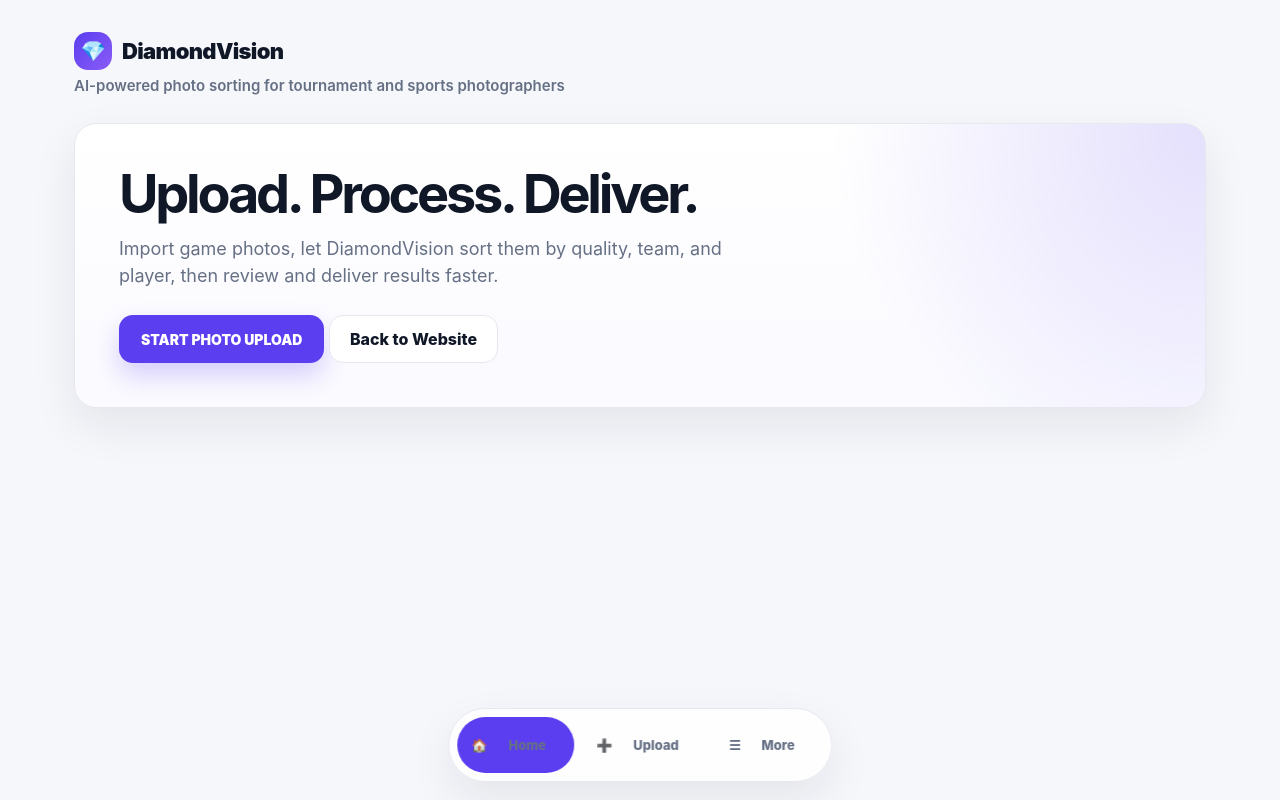
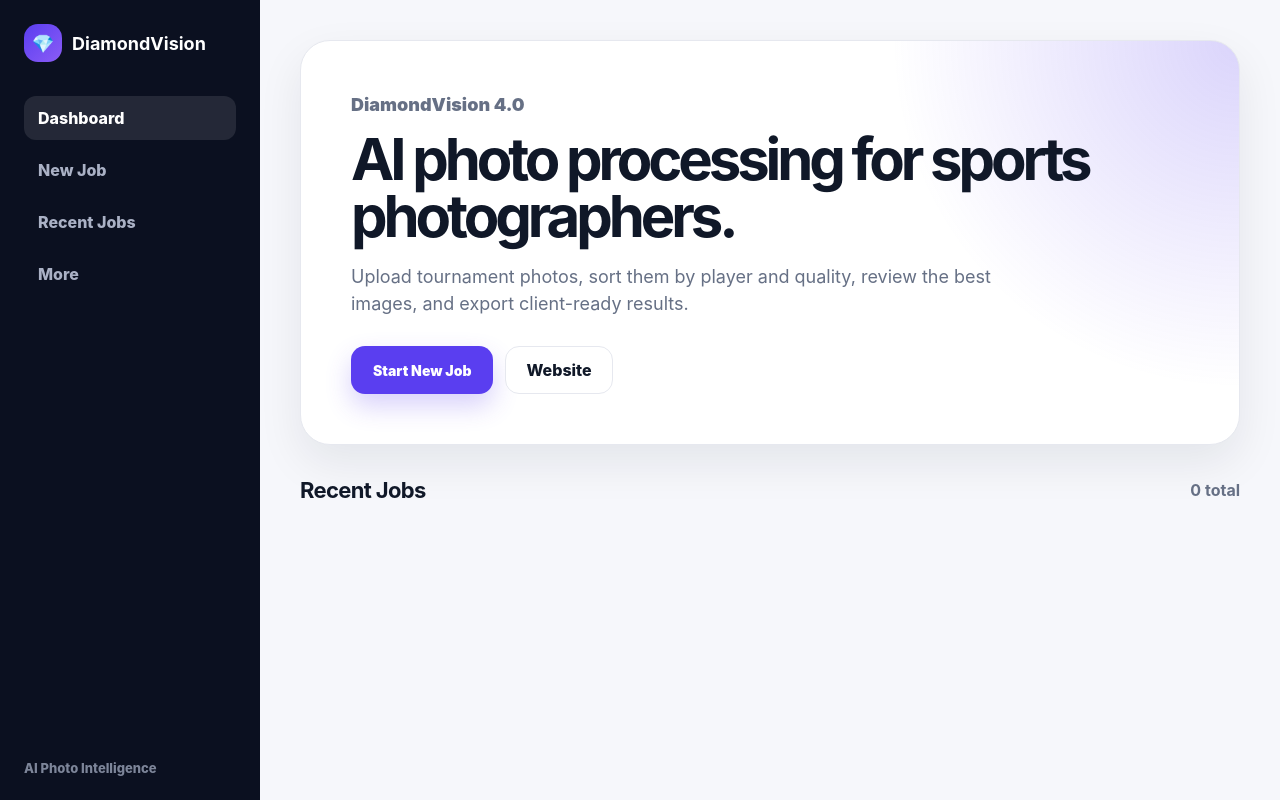
Before and after one commit to jonathanhorton3637/diamondvision-app, a Flask app: page /tournaments in a window 1280 px wide. Run offline with Flask 3, Linux system fonts and the light colour scheme.

Commit message:
Add DiamondVision 4.0 dashboard shell

```diff
--- a/static/style.css
+++ b/static/style.css
@@ -682,3 +682,206 @@ textarea:focus{
         grid-template-columns:repeat(2,1fr);
     }
 }
+
+
+.app-shell{
+    min-height:100vh;
+    display:grid;
+    grid-template-columns:260px 1fr;
+}
+
+.sidebar{
+    position:sticky;
+    top:0;
+    height:100vh;
+    background:#0b1020;
+    color:white;
+    padding:24px;
+    display:flex;
+    flex-direction:column;
+}
+
+.sidebar-brand{
+    display:flex;
+    align-items:center;
+    gap:10px;
+    font-size:18px;
+    font-weight:900;
+    margin-bottom:34px;
+}
+
+.sidebar-brand span{
+    width:38px;
+    height:38px;
+    border-radius:14px;
+    background:linear-gradient(135deg,var(--purple),#8b5cf6);
+    display:flex;
+    align-items:center;
+    justify-content:center;
+}
+
+.sidebar-nav{
+    display:flex;
+    flex-direction:column;
+    gap:8px;
+}
+
+.sidebar-nav a{
+    padding:12px 14px;
+    border-radius:12px;
+    color:#aab1c5;
+    font-weight:800;
+}
+
+.sidebar-nav a:hover,
+.sidebar-nav a.active{
+    color:white;
+    background:rgba(255,255,255,.10);
+}
+
+.sidebar-footer{
+    margin-top:auto;
+    color:#7d8599;
+    font-size:13px;
+    font-weight:800;
+}
+
+.main-panel{
+    padding:40px;
+    max-width:1180px;
+    width:100%;
+}
+
+.dashboard-hero{
+    background:
+        radial-gradient(circle at top right,rgba(90,62,240,.22),transparent 34%),
+        white;
+    border:1px solid var(--line);
+    border-radius:30px;
+    padding:50px;
+    box-shadow:var(--shadow);
+}
+
+.eyebrow{
+    color:var(--purple);
+    font-weight:900;
+    margin:0 0 12px;
+}
+
+.dashboard-hero h1{
+    max-width:760px;
+    margin:0 0 18px;
+    font-size:58px;
+    line-height:.98;
+    letter-spacing:-.07em;
+}
+
+.dashboard-hero p{
+    max-width:660px;
+    color:var(--muted);
+    font-size:18px;
+    line-height:1.55;
+}
+
+.hero-actions{
+    display:flex;
+    gap:12px;
+    margin-top:28px;
+}
+
+.job-list{
+    display:flex;
+    flex-direction:column;
+    gap:12px;
+}
+
+.job-row{
+    display:grid;
+    grid-template-columns:76px 1fr auto;
+    align-items:center;
+    gap:16px;
+    background:white;
+    border:1px solid var(--line);
+    border-radius:20px;
+    padding:14px;
+    box-shadow:var(--shadow);
+    transition:.18s ease;
+}
+
+.job-row:hover{
+    transform:translateY(-2px);
+}
+
+.job-cover{
+    width:76px;
+    height:76px;
+    border-radius:18px;
+    background:var(--purple-soft);
+    display:flex;
+    align-items:center;
+    justify-content:center;
+    overflow:hidden;
+}
+
+.job-cover img{
+    width:100%;
+    height:100%;
+    object-fit:cover;
+}
+
+.job-main strong{
+    display:block;
+    font-size:18px;
+    margin-bottom:5px;
+}
+
+.job-main p{
+    margin:0;
+    color:var(--muted);
+    font-size:14px;
+}
+
+.job-status{
+    color:var(--purple);
+    font-weight:900;
+}
+
+@media(max-width:860px){
+    .app-shell{
+        grid-template-columns:1fr;
+    }
+
+    .sidebar{
+        position:relative;
+        height:auto;
+    }
+
+    .sidebar-nav{
+        flex-direction:row;
+        flex-wrap:wrap;
+    }
+
+    .main-panel{
+        padding:20px;
+    }
+
+    .dashboard-hero{
+        padding:30px;
+    }
+
+    .dashboard-hero h1{
+        font-size:40px;
+    }
+
+    .hero-actions{
+        flex-direction:column;
+    }
+
+    .job-row{
+        grid-template-columns:60px 1fr;
+    }
+
+    .job-status{
+        grid-column:2;
+    }
+}
--- a/templates/index.html
+++ b/templates/index.html
@@ -1,55 +1,66 @@
 <!DOCTYPE html>
 <html>
 <head>
-    <title>DiamondVision App</title>
+    <title>DiamondVision Dashboard</title>
     <meta name="viewport" content="width=device-width, initial-scale=1">
     <link rel="manifest" href="/static/manifest.json">
     <link rel="stylesheet" href="/static/style.css">
 </head>
 <body>
 
-<div class="phone">
+<div class="app-shell">
 
-    <div class="brand">
+    <aside class="sidebar">
+        <div class="sidebar-brand">
             <span>💎</span>
-        DiamondVision
+            <strong>DiamondVision</strong>
         </div>
 
-    <div class="small-label">
-        AI-powered photo sorting for tournament and sports photographers
+        <nav class="sidebar-nav">
+            <a class="active" href="/">Dashboard</a>
+            <a href="/new">New Job</a>
+            <a href="/tournaments">Recent Jobs</a>
+            <a href="/more">More</a>
+        </nav>
+
+        <div class="sidebar-footer">
+            AI Photo Intelligence
         </div>
+    </aside>
 
-    <div class="launch-card">
-        <h1>Upload. Process. Deliver.</h1>
+    <main class="main-panel">
+
+        <section class="dashboard-hero">
+            <div>
+                <p class="eyebrow">DiamondVision 4.0</p>
+                <h1>AI photo processing for sports photographers.</h1>
                 <p>
-            Import game photos, let DiamondVision sort them by quality, team, and player,
-            then review and deliver results faster.
+                    Upload tournament photos, sort them by player and quality,
+                    review the best images, and export client-ready results.
                 </p>
 
-        <a class="hero-button" href="/new">
-            START PHOTO UPLOAD
-        </a>
-
-        <a class="secondary-button" href="https://diamondvisionsite.org">
-            Back to Website
-        </a>
+                <div class="hero-actions">
+                    <a class="hero-button" href="/new">Start New Job</a>
+                    <a class="secondary-button" href="https://diamondvisionsite.org">Website</a>
                 </div>
+            </div>
+        </section>
 
         {% if not processor_available %}
         <div class="warning-card">
-        Cloud processing is enabled. Local processor is not loaded on Render.
+            Cloud processing is active. Local processor is not required on Render.
         </div>
         {% endif %}
 
-    {% if tournaments %}
         <div class="section-row">
             <h2>Recent Jobs</h2>
             <span>{{ tournaments|length }} total</span>
         </div>
 
+        <div class="job-list">
             {% for t in tournaments %}
-    <a class="big-card" href="/tournament/{{ t.name }}">
-        <div class="thumb">
+            <a class="job-row" href="/tournament/{{ t.name }}">
+                <div class="job-cover">
                     {% if t.cover %}
                     <img src="{{ t.cover }}">
                     {% else %}
@@ -57,33 +68,18 @@
                     {% endif %}
                 </div>
 
-        <div>
+                <div class="job-main">
                     <strong>{{ t.name }}</strong>
                     <p>{{ t.best }} best shots • {{ t.players }} players</p>
                 </div>
 
-        <div class="chevron">›</div>
+                <div class="job-status">Open →</div>
             </a>
             {% endfor %}
-    {% endif %}
-
         </div>
 
-<div class="bottom-nav">
-    <a class="active" href="/">
-        🏠
-        <span>Home</span>
-    </a>
+    </main>
 
-    <a href="/new">
-        ➕
-        <span>Upload</span>
-    </a>
-
-    <a href="/more">
-        ☰
-        <span>More</span>
-    </a>
 </div>
 
 </body>
```
Lines whose indentation alone changed are shown as unchanged.
